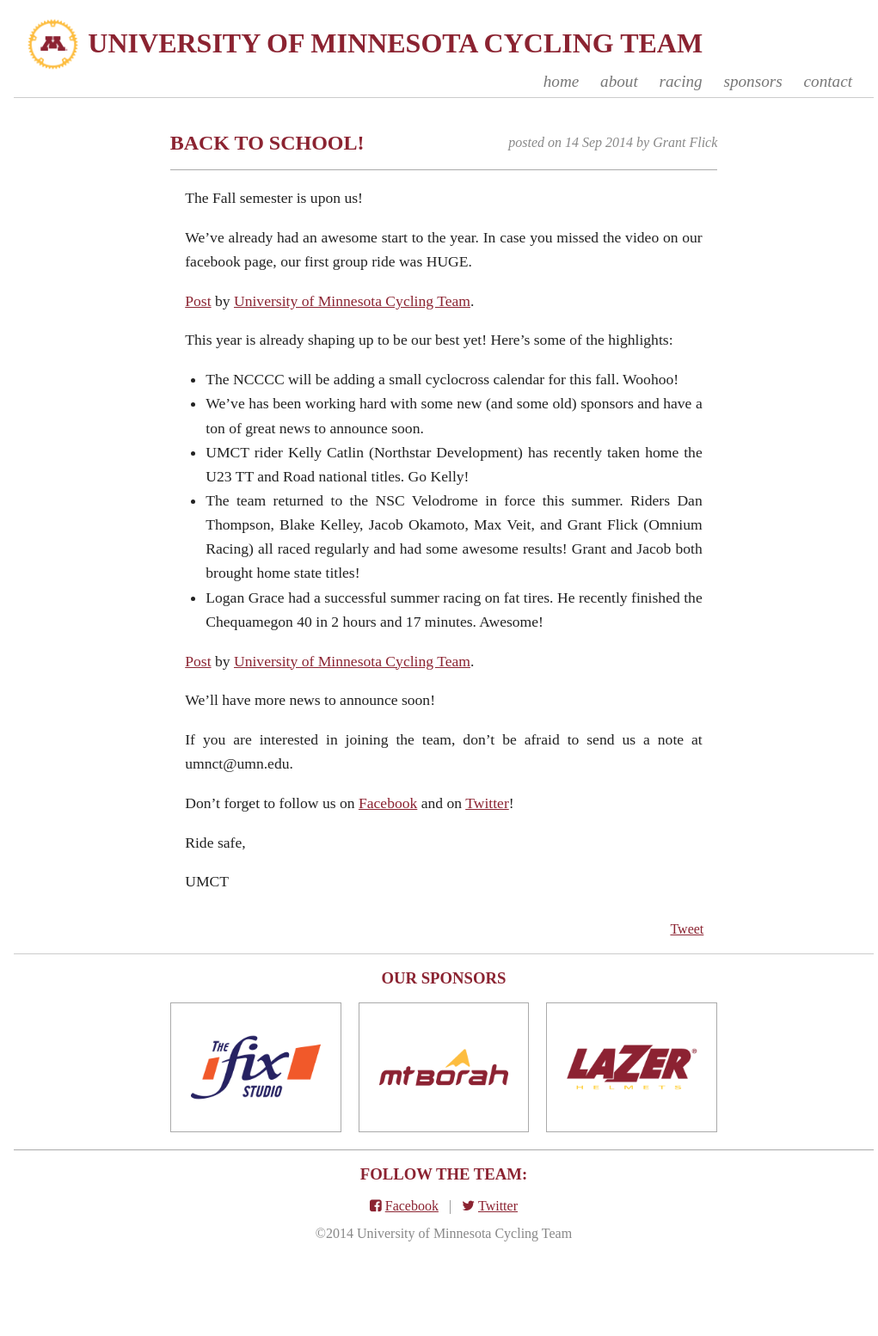
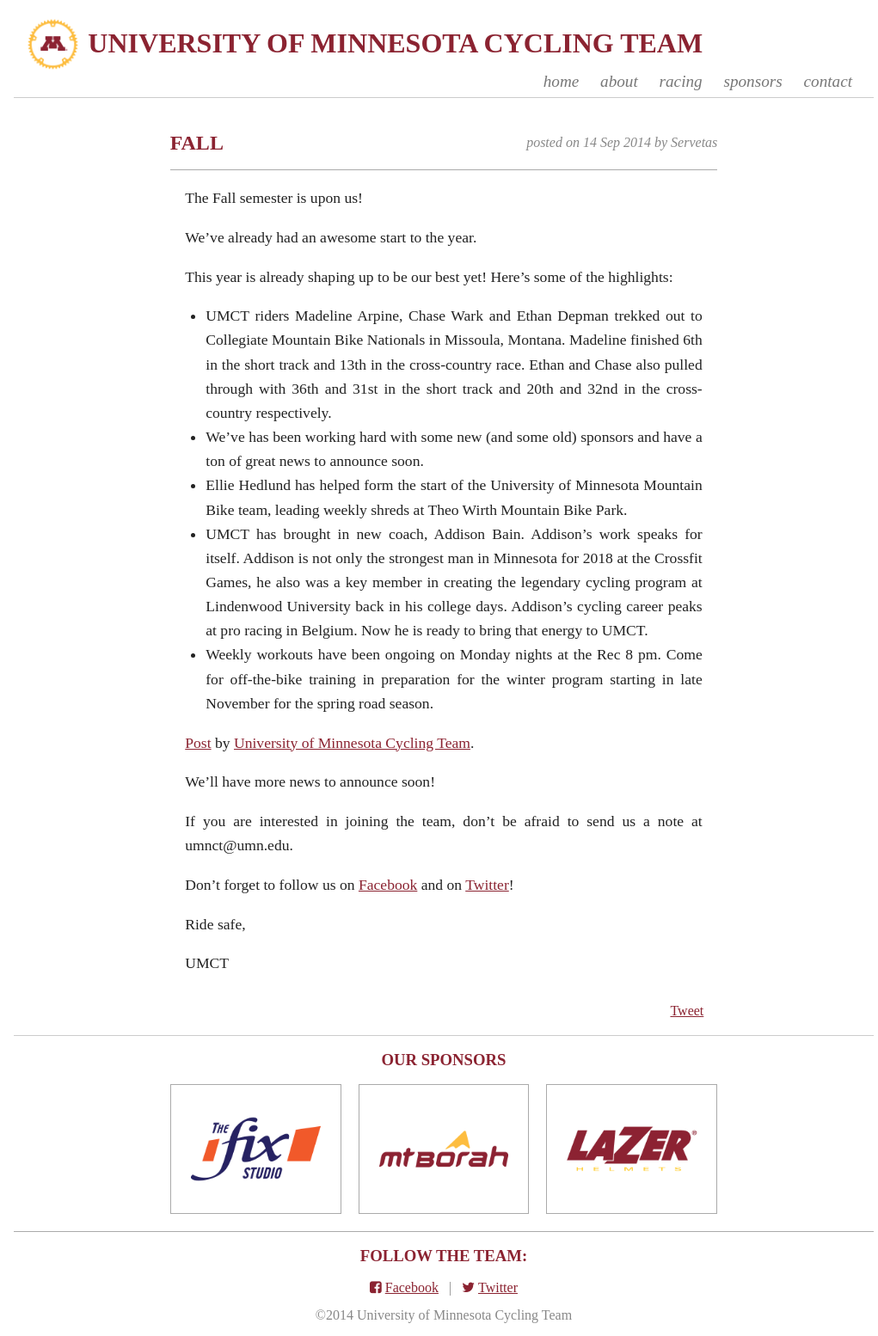
Before and after one commit to vservetas/UMCT.github.io, a Jekyll site: the page built from _posts/2014-09-14-School-is-back.md, in a window 1280 px wide. Shown: the whole page at 86% size, without its empty margins (124-1145 px from the left). Built offline with Jekyll 4.4.1, drawn with Linux system fonts in a browser that asks for light colours; nearby versions of some CDN libraries; some web fonts are replaced; Markdown is read by kramdown in place of the engine named in the settings; comment, search, counter and statistics services are not loaded; before the commit the page ends 1459 px from its top, so only the background shows below that.

Commit message:
Update 2014-09-14-School-is-back.md

```diff
--- a/_posts/2014-09-14-School-is-back.md
+++ b/_posts/2014-09-14-School-is-back.md
@@ -1,25 +1,23 @@
 ---
 layout: post
-title:  "Back to School!"
+title:  "Fall"
 date:   2014-09-14 13:03:15
-author: Grant Flick
+author: Servetas
 categories:
 ---
 
 The Fall semester is upon us!
 
-We've already had an awesome start to the year. In case you missed the video on our facebook page, our first group ride was HUGE.
+We've already had an awesome start to the year.
 
-<div id="fb-root"></div> <script>(function(d, s, id) { var js, fjs = d.getElementsByTagName(s)[0]; if (d.getElementById(id)) return; js = d.createElement(s); js.id = id; js.src = "//connect.facebook.net/en_US/all.js#xfbml=1"; fjs.parentNode.insertBefore(js, fjs); }(document, 'script', 'facebook-jssdk'));</script>
-<div class="fb-post" data-href="https://www.facebook.com/video.php?v=890181447677284" data-width="466"><div class="fb-xfbml-parse-ignore"><a href="https://www.facebook.com/video.php?v=890181447677284">Post</a> by <a href="https://www.facebook.com/UofMCycling">University of Minnesota Cycling Team</a>.</div></div>
 
 This year is already shaping up to be our best yet! Here's some of the highlights:
 
-* The NCCCC will be adding a small cyclocross calendar for this fall. Woohoo!
+* UMCT riders Madeline Arpine, Chase Wark and Ethan Depman trekked out to Collegiate Mountain Bike Nationals in Missoula, Montana. Madeline finished 6th in the short track and 13th in the cross-country race. Ethan and Chase also pulled through with 36th and 31st in the short track and 20th and 32nd in the cross-country respectively.
 * We've has been working hard with some new (and some old) sponsors and have a ton of great news to announce soon.
-* UMCT rider Kelly Catlin (Northstar Development) has recently taken home the U23 TT and Road national titles. Go Kelly!
-* The team returned to the NSC Velodrome in force this summer. Riders Dan Thompson, Blake Kelley, Jacob Okamoto, Max Veit, and Grant Flick (Omnium Racing) all raced regularly and had some awesome results! Grant and Jacob both brought home state titles!
-* Logan Grace had a successful summer racing on fat tires. He recently finished the Chequamegon 40 in 2 hours and 17 minutes. Awesome!
+* Ellie Hedlund has helped form the start of the University of Minnesota Mountain Bike team, leading weekly shreds at Theo Wirth Mountain Bike Park.
+* UMCT has brought in new coach, Addison Bain. Addison's work speaks for itself. Addison is not only the strongest man in Minnesota for 2018 at the Crossfit Games, he also was a key member in creating the legendary cycling program at Lindenwood University back in his college days. Addison's cycling career peaks at pro racing in Belgium. Now he is ready to bring that energy to UMCT.
+* Weekly workouts have been ongoing on Monday nights at the Rec 8 pm. Come for off-the-bike training in preparation for the winter program starting in late November for the spring road season.
 
 <div id="fb-root"></div> <script>(function(d, s, id) { var js, fjs = d.getElementsByTagName(s)[0]; if (d.getElementById(id)) return; js = d.createElement(s); js.id = id; js.src = "//connect.facebook.net/en_US/all.js#xfbml=1"; fjs.parentNode.insertBefore(js, fjs); }(document, 'script', 'facebook-jssdk'));</script>
 <div class="fb-post" data-href="https://www.facebook.com/UofMCycling/photos/a.321804417848326.93654.151044421590994/859239087438187/?type=1" data-width="466"><div class="fb-xfbml-parse-ignore"><a href="https://www.facebook.com/UofMCycling/photos/a.321804417848326.93654.151044421590994/859239087438187/?type=1">Post</a> by <a href="https://www.facebook.com/UofMCycling">University of Minnesota Cycling Team</a>.</div></div>
```
